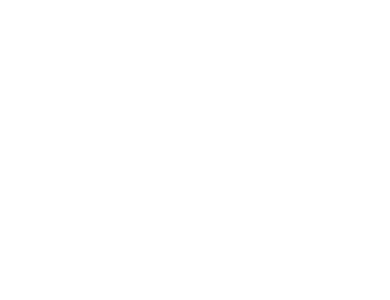
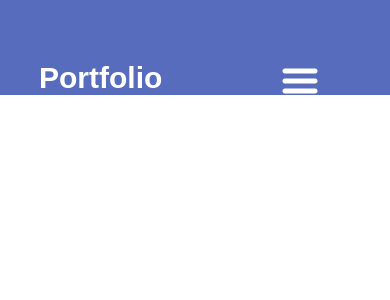
Before and after one commit to JohanRouyer/Portfolio, a React (Vite) app: page / in a window 390 px wide. Shown: the top 300 px of the page. Built offline with nearby package versions, Linux system fonts and the light colour scheme.

Commit message:
NavBar components and style (responsive).

```diff
--- a/src/App.jsx
+++ b/src/App.jsx
@@ -1,8 +1,11 @@
 import styles from './App.module.css'
+import {Navbar} from "./components/Navbar/Navbar.jsx";
 
 function App() {
     return(
-        <div className={styles.App}></div>
+        <div className={styles.App}>
+            <Navbar/>
+        </div>
     )
 }
 
--- /dev/null
+++ b/src/components/Navbar/Navbar.jsx
@@ -0,0 +1,36 @@
+import React,{useState} from "react";
+import styles from "./Navbar.module.css";
+import {getImageUrl} from "../../utils.js";
+
+export const Navbar = () =>{
+
+    const [menuOpen, setMenuOpen] = useState(false);
+    return (
+        <nav className={styles.navbar}>
+        <a className={styles.title} href="/">Portfolio</a>
+            <div className={styles.menu}>
+                <img className={styles.menuBtn}
+                     src={menuOpen
+                         ? getImageUrl("nav/closeIcon.png")
+                         : getImageUrl("nav/menuIcon.png")}
+                     alt="hamburger menu" onClick={() => setMenuOpen(!menuOpen)}v/>
+
+                <ul className={`${styles.menuItems} ${menuOpen && styles.menuOpen}`}
+                    onClick={() => setMenuOpen(!menuOpen)}>
+                    <li>
+                        <a href="#about">About</a>
+                    </li>
+                    <li>
+                        <a href="#experience">Experience</a>
+                    </li>
+                    <li>
+                        <a href="#projects">Projects</a>
+                    </li>
+                    <li>
+                        <a href="#contact">Contact</a>
+                    </li>
+                </ul>
+            </div>
+        </nav>
+    )
+}
--- /dev/null
+++ b/src/components/Navbar/Navbar.module.css
@@ -0,0 +1,72 @@
+@import "../../vars.css";
+ .navbar{
+     position: relative;
+     display: flex;
+     align-items: center;
+     justify-content: space-between;
+     padding-top: 61px;
+     z-index: 2;
+     margin: 0 10%;
+ }
+
+.title{
+    font-size: 30px;
+    font-weight: 600;
+    text-decoration: none;
+    color: var(--color-text);
+}
+
+.menu{
+    display: flex;
+}
+
+.menuItems{
+    display: flex;
+    gap: 47px;
+    list-style: none;
+}
+
+.menuItems a{
+    font-size: 25px;
+    text-decoration: none;
+    color: var(--color-text);
+}
+
+@media screen and (max-width: 830px) {
+    .navbar{
+        flex-direction: column;
+        align-items: flex-start;
+    }
+
+    .menu{
+        position: absolute;
+        right: 0;
+        margin-right: 10%;
+        flex-direction: column;
+        align-items: flex-end;
+        gap: 11px;
+        z-index: 3;
+    }
+    .menuBtn{
+        display: block;
+        cursor: pointer;
+    }
+    .menuItems{
+        display: none;
+        flex-direction: column;
+        align-items: center;
+         gap: 30px;
+        border-radius: 10px;
+        background:rgba(25,55,109);
+        background: linear-gradient(
+                0deg,
+                rgba(25,55,109,0.2) 0%,
+                rgba(25,55,109, 1)100%);
+        padding: 24px;
+        box-shadow: 0 0 4px 0 rgba(0,0,0, 0.25);
+    }
+    .menuOpen{
+        display: flex;
+        z-index: 1;
+    }
+}
--- a/src/utils.js
+++ b/src/utils.js
@@ -1,3 +1,3 @@
- export const getImageUrl = (path) =>{
-    return new URL(`assets/${path}, import.meta.url`).href;
- }
+export const getImageUrl = (path) => {
+    return `/assets/${path}`;
+};
```
Also changed, not shown: assets/nav/closeIcon.png (added), assets/nav/menuIcon.png (added), src/components/NavBar/Navbar.jsx (deleted), src/components/NavBar/Navbar.module.css (deleted).
